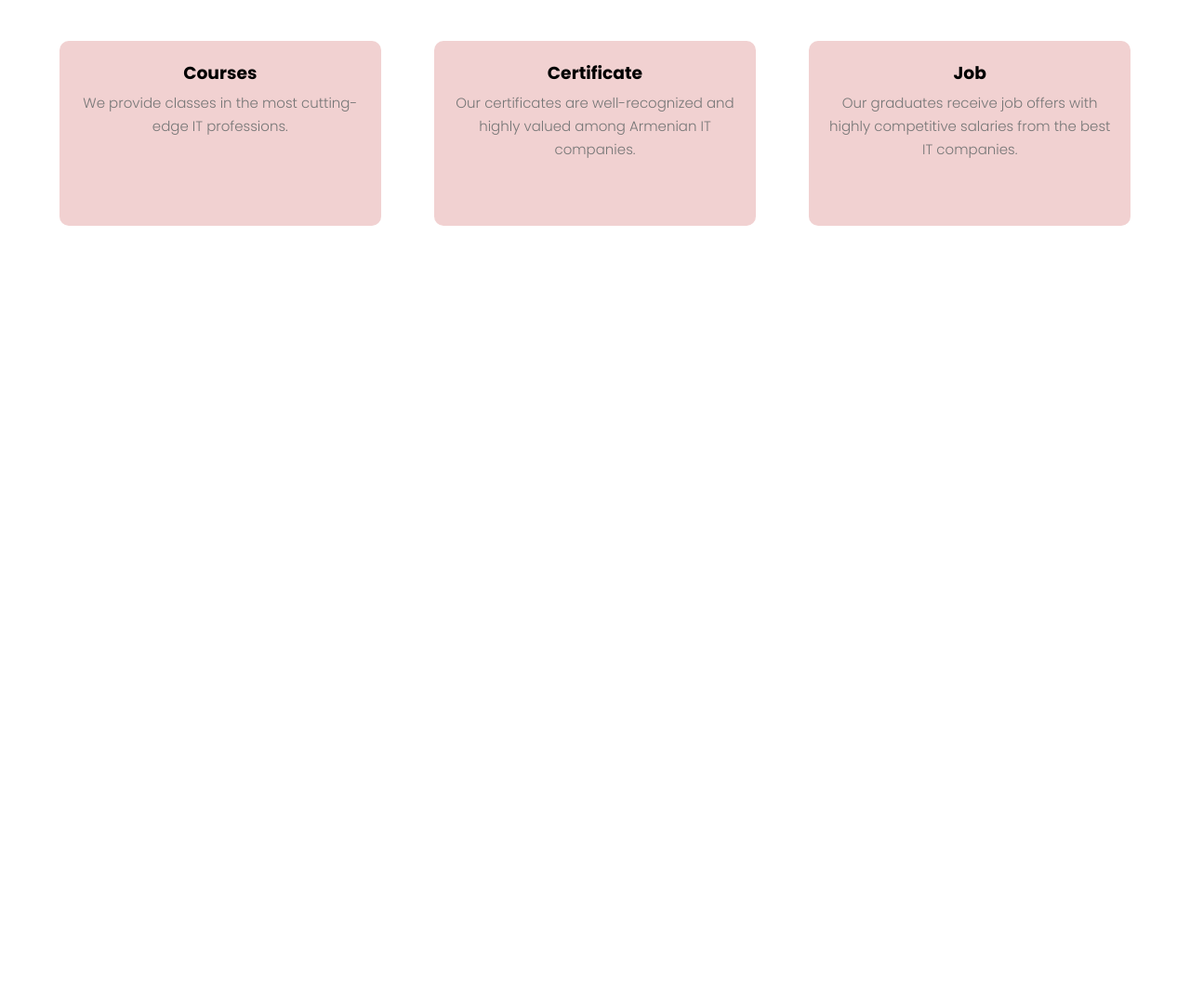
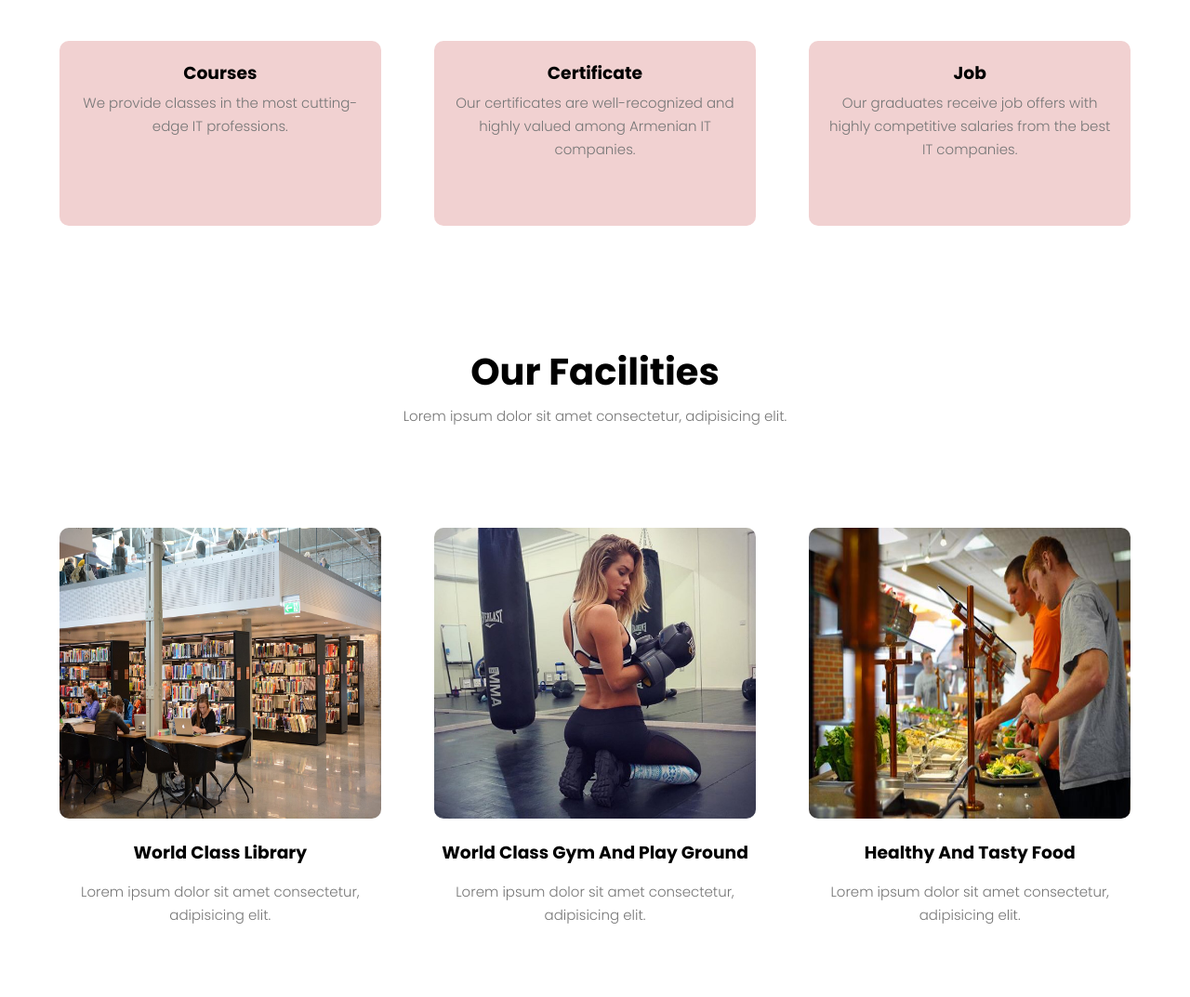
Before and after one commit to SargisPashayan/UniverWebsite, a plain HTML site: page index.html in a window 1280 px wide. Shown: the part 1024-2097 px from the top of the page at 93% size. Before the commit the page ends 1324 px from the top, so only its background shows below. Drawn offline with Linux system fonts and the light colour scheme.

Commit message:
feat: facilities section

```diff
--- a/index.html
+++ b/index.html
@@ -14,6 +14,9 @@
 </head>
 
 <body>
+
+    <!----- Header ----->
+
     <section class="header">
         <nav>
             <a href="index.html"><img src="images/logoACA.png"></a>
@@ -58,6 +61,30 @@
         </div>
     </section>
 
+    <!----- Facilities ----->
+
+    <section class="facilities">
+        <h1>Our Facilities</h1>
+        <p>Lorem ipsum dolor sit amet consectetur, adipisicing elit.</p>
+
+        <div class="row">
+            <div class="facilities-col">
+                <img src="images/lib.jpg" >
+                <h3>World Class Library</h3>
+                <p>Lorem ipsum dolor sit amet consectetur, adipisicing elit.</p>
+            </div>
+            <div class="facilities-col">
+                <img src="images/gym.jpg" >
+                <h3>World Class Gym And Play Ground</h3>
+                <p>Lorem ipsum dolor sit amet consectetur, adipisicing elit.</p>
+            </div>
+            <div class="facilities-col">
+                <img src="images/food.jpg" >
+                <h3>Healthy And Tasty Food</h3>
+                <p>Lorem ipsum dolor sit amet consectetur, adipisicing elit.</p>
+            </div>
+        </div>
+    </section>
 
     <script>
         let navLinks = document.getElementById("navLinks")
--- a/style.css
+++ b/style.css
@@ -182,3 +182,34 @@ p{
         flex-direction: column;
     }
 }
+
+/*----- Facilities -----*/
+
+.facilities{
+    width: 90%;
+    margin: auto;
+    text-align: center;
+    padding-top: 70px;
+}
+
+.facilities-col{
+    flex-basis: 30%;
+    border-radius: 10px;
+    margin-bottom: 5%;
+    text-align: center;
+}
+
+.facilities-col img{
+    width: 100%;
+    border-radius: 10px;
+    height: 70%;
+}
+
+.facilities-col p{
+    padding: 0;
+}
+
+.facilities-col h3{
+    margin-top: 15px;
+    margin-bottom: 15px;
+}
```
Also changed, not shown: images/food.jpg (added), images/gym.jpg (added), images/lib.jpg (added).
